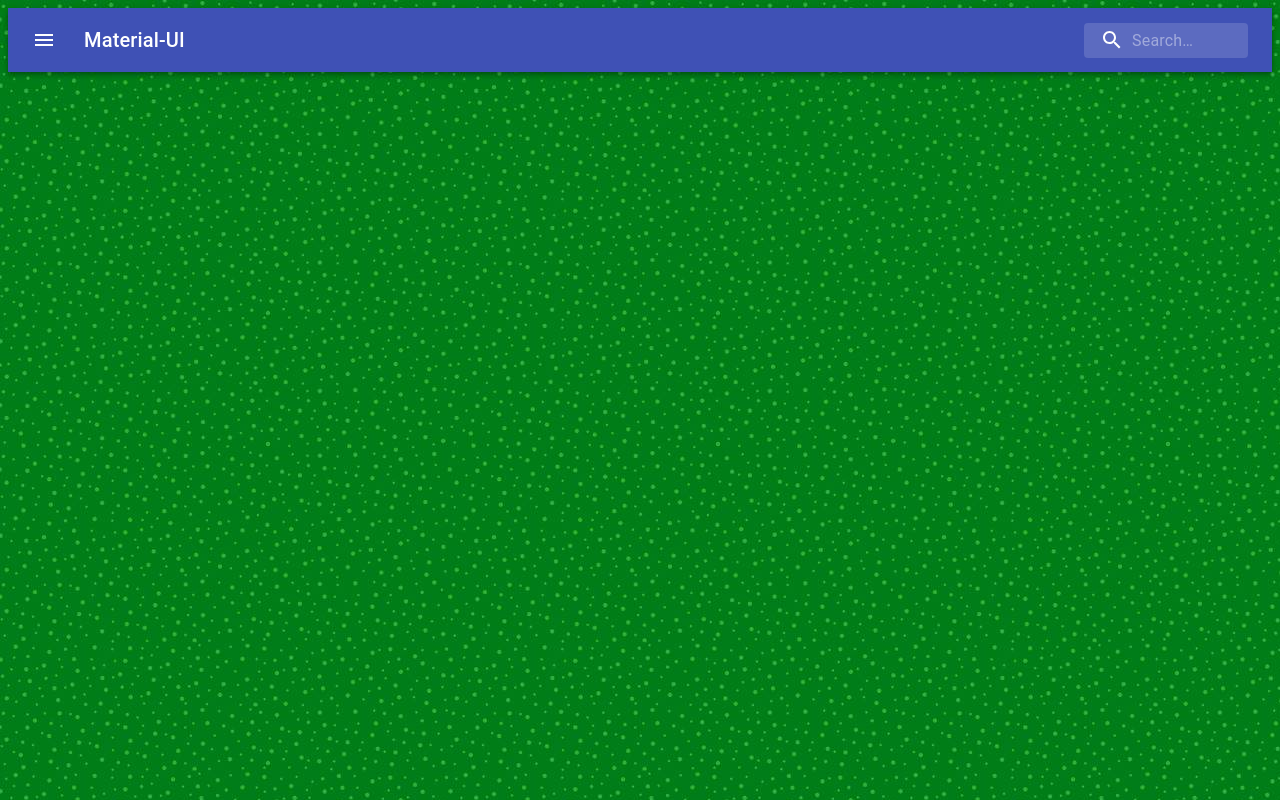
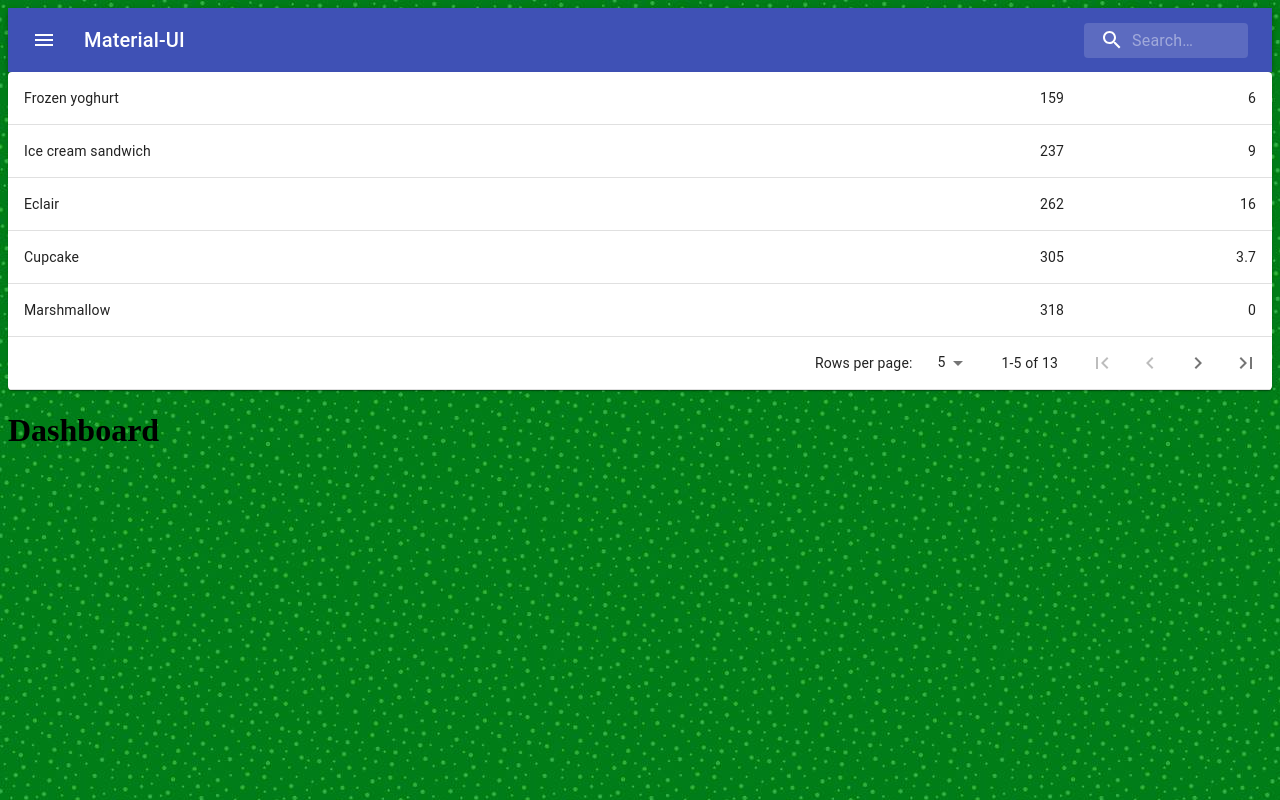
Before and after one commit to hjkmines/capstone-client, a React (Create React App) app: page / in a window 1280 px wide. Built offline with nearby package versions, Linux system fonts and the light colour scheme.

Commit message:
adds paginated table

```diff
--- a/src/components/Dashboard/Dashboard.js
+++ b/src/components/Dashboard/Dashboard.js
@@ -1,11 +1,14 @@
 import React from 'react';
 import AppBar from '../AppBar/AppBar';
+import DataTable from './DataTable';
 
 const Dashboard = () => {
 
     return (
         <div>
             <AppBar />
+            <DataTable />
+            <h1>Dashboard</h1>
         </div>
     )
 };
--- /dev/null
+++ b/src/components/Dashboard/DataTable.js
@@ -0,0 +1,173 @@
+import React from 'react';
+import PropTypes from 'prop-types';
+import { makeStyles, useTheme } from '@material-ui/core/styles';
+import Table from '@material-ui/core/Table';
+import TableBody from '@material-ui/core/TableBody';
+import TableCell from '@material-ui/core/TableCell';
+import TableContainer from '@material-ui/core/TableContainer';
+import TableFooter from '@material-ui/core/TableFooter';
+import TablePagination from '@material-ui/core/TablePagination';
+import TableRow from '@material-ui/core/TableRow';
+import Paper from '@material-ui/core/Paper';
+import IconButton from '@material-ui/core/IconButton';
+import FirstPageIcon from '@material-ui/icons/FirstPage';
+import KeyboardArrowLeft from '@material-ui/icons/KeyboardArrowLeft';
+import KeyboardArrowRight from '@material-ui/icons/KeyboardArrowRight';
+import LastPageIcon from '@material-ui/icons/LastPage';
+
+const useStyles1 = makeStyles((theme) => ({
+  root: {
+    flexShrink: 0,
+    marginLeft: theme.spacing(2.5),
+  },
+}));
+
+function TablePaginationActions(props) {
+  const classes = useStyles1();
+  const theme = useTheme();
+  const { count, page, rowsPerPage, onChangePage } = props;
+
+  const handleFirstPageButtonClick = (event) => {
+    onChangePage(event, 0);
+  };
+
+  const handleBackButtonClick = (event) => {
+    onChangePage(event, page - 1);
+  };
+
+  const handleNextButtonClick = (event) => {
+    onChangePage(event, page + 1);
+  };
+
+  const handleLastPageButtonClick = (event) => {
+    onChangePage(event, Math.max(0, Math.ceil(count / rowsPerPage) - 1));
+  };
+
+  return (
+    <div className={classes.root}>
+      <IconButton
+        onClick={handleFirstPageButtonClick}
+        disabled={page === 0}
+        aria-label="first page"
+      >
+        {theme.direction === 'rtl' ? <LastPageIcon /> : <FirstPageIcon />}
+      </IconButton>
+      <IconButton onClick={handleBackButtonClick} disabled={page === 0} aria-label="previous page">
+        {theme.direction === 'rtl' ? <KeyboardArrowRight /> : <KeyboardArrowLeft />}
+      </IconButton>
+      <IconButton
+        onClick={handleNextButtonClick}
+        disabled={page >= Math.ceil(count / rowsPerPage) - 1}
+        aria-label="next page"
+      >
+        {theme.direction === 'rtl' ? <KeyboardArrowLeft /> : <KeyboardArrowRight />}
+      </IconButton>
+      <IconButton
+        onClick={handleLastPageButtonClick}
+        disabled={page >= Math.ceil(count / rowsPerPage) - 1}
+        aria-label="last page"
+      >
+        {theme.direction === 'rtl' ? <FirstPageIcon /> : <LastPageIcon />}
+      </IconButton>
+    </div>
+  );
+}
+
+TablePaginationActions.propTypes = {
+  count: PropTypes.number.isRequired,
+  onChangePage: PropTypes.func.isRequired,
+  page: PropTypes.number.isRequired,
+  rowsPerPage: PropTypes.number.isRequired,
+};
+
+function createData(name, calories, fat) {
+  return { name, calories, fat };
+}
+
+const rows = [
+  createData('Cupcake', 305, 3.7),
+  createData('Donut', 452, 25.0),
+  createData('Eclair', 262, 16.0),
+  createData('Frozen yoghurt', 159, 6.0),
+  createData('Gingerbread', 356, 16.0),
+  createData('Honeycomb', 408, 3.2),
+  createData('Ice cream sandwich', 237, 9.0),
+  createData('Jelly Bean', 375, 0.0),
+  createData('KitKat', 518, 26.0),
+  createData('Lollipop', 392, 0.2),
+  createData('Marshmallow', 318, 0),
+  createData('Nougat', 360, 19.0),
+  createData('Oreo', 437, 18.0),
+].sort((a, b) => (a.calories < b.calories ? -1 : 1));
+
+const useStyles2 = makeStyles({
+  table: {
+    minWidth: 500,
+  },
+});
+
+export default function CustomPaginationActionsTable() {
+  const classes = useStyles2();
+  const [page, setPage] = React.useState(0);
+  const [rowsPerPage, setRowsPerPage] = React.useState(5);
+
+  const emptyRows = rowsPerPage - Math.min(rowsPerPage, rows.length - page * rowsPerPage);
+
+  const handleChangePage = (event, newPage) => {
+    setPage(newPage);
+  };
+
+  const handleChangeRowsPerPage = (event) => {
+    setRowsPerPage(parseInt(event.target.value, 10));
+    setPage(0);
+  };
+
+  return (
+    <TableContainer component={Paper}>
+      <Table className={classes.table} aria-label="custom pagination table">
+        <TableBody>
+          {(rowsPerPage > 0
+            ? rows.slice(page * rowsPerPage, page * rowsPerPage + rowsPerPage)
+            : rows
+          ).map((row) => (
+            <TableRow key={row.name}>
+              <TableCell component="th" scope="row">
+                {row.name}
+              </TableCell>
+              <TableCell style={{ width: 160 }} align="right">
+                {row.calories}
+              </TableCell>
+              <TableCell style={{ width: 160 }} align="right">
+                {row.fat}
+              </TableCell>
+            </TableRow>
+          ))}
+
+          {emptyRows > 0 && (
+            <TableRow style={{ height: 53 * emptyRows }}>
+              <TableCell colSpan={6} />
+            </TableRow>
+          )}
+        </TableBody>
+        <TableFooter>
+          <TableRow>
+            <TablePagination
+              rowsPerPageOptions={[5, 10, 25, { label: 'All', value: -1 }]}
+              colSpan={3}
+              count={rows.length}
+              rowsPerPage={rowsPerPage}
+              page={page}
+              SelectProps={{
+                inputProps: { 'aria-label': 'rows per page' },
+                native: true,
+              }}
+              onChangePage={handleChangePage}
+              onChangeRowsPerPage={handleChangeRowsPerPage}
+              ActionsComponent={TablePaginationActions}
+            />
+          </TableRow>
+        </TableFooter>
+      </Table>
+    </TableContainer>
+  );
+}
```
